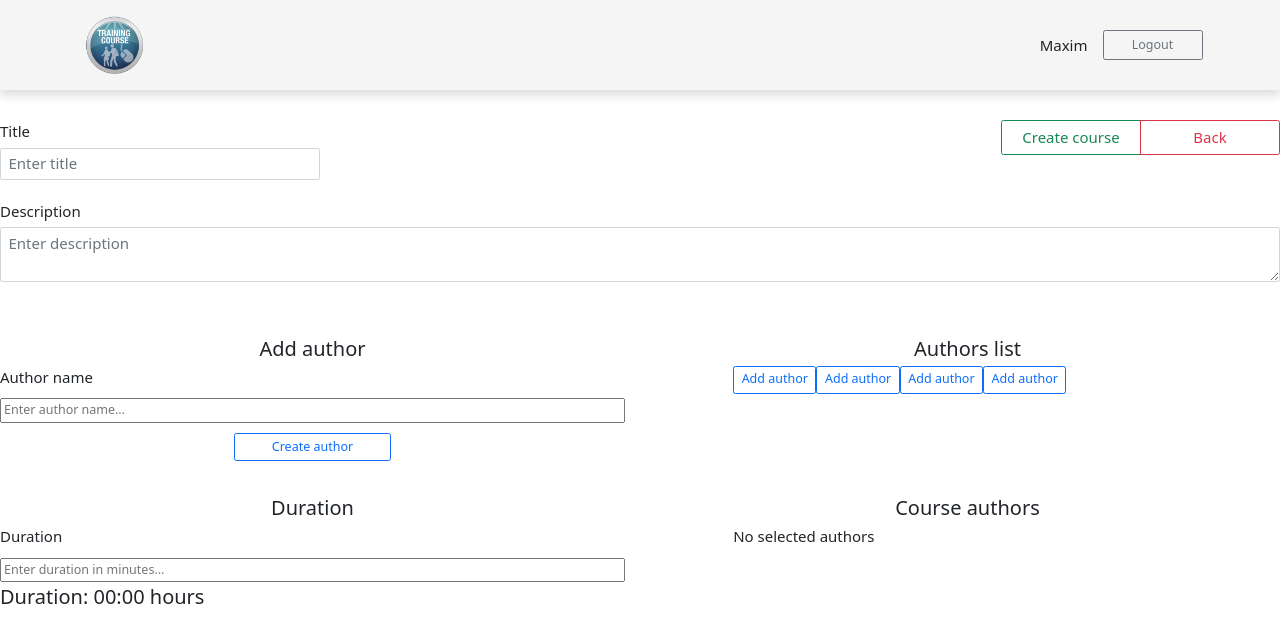
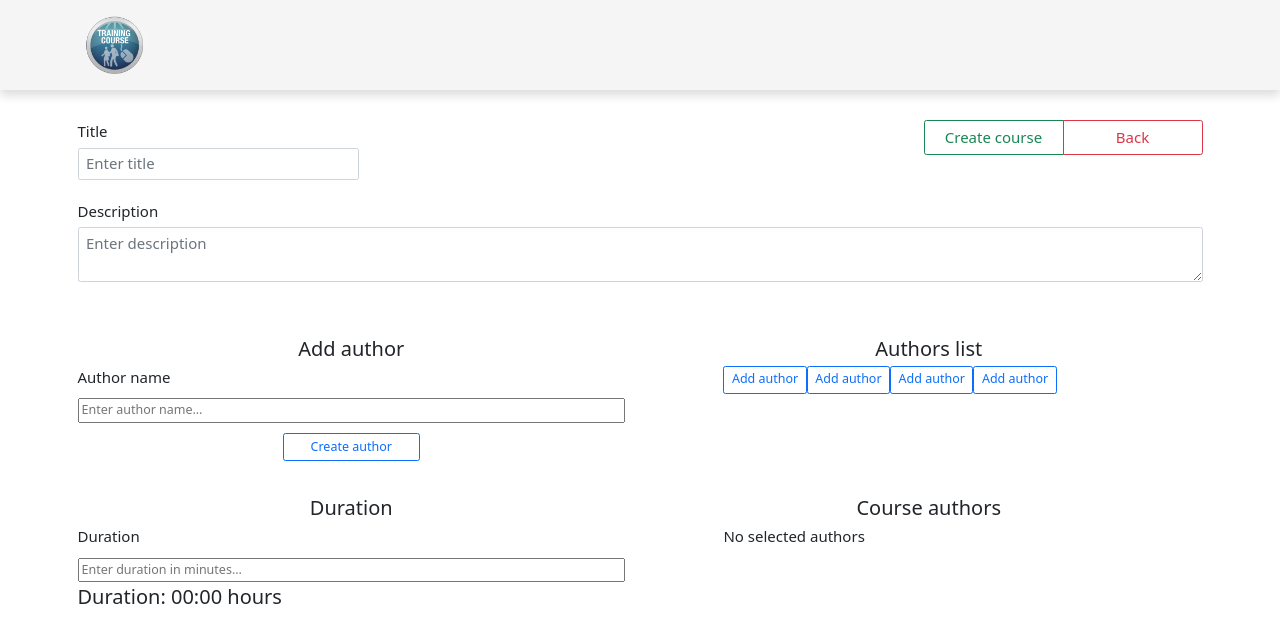
Before and after one commit to manovik/course-app, a React (Create React App) app: page /courses in a window 1280 px wide. Both pictures are taken after typing "Sample" into the empty fields and a click on the button "Add new course". Shown: the top 642 px of the page. Built offline with nearby package versions, Linux system fonts and the light colour scheme; what common would draw is missing.

Commit message:
feat: improve markup, add link for logo

```diff
--- a/src/components/Courses/Courses.jsx
+++ b/src/components/Courses/Courses.jsx
@@ -86,9 +86,13 @@ const Courses = ({ isLoadingHandler }) => {
       dispatch={memoDispatch}
     />
   ) : (
+    <div className='container'>
       <section>
         <div className='d-flex justify-content-between mb-4'>
-        <SearchBar searchHandler={onSearch} clearInputHandler={onClearInput} />
+          <SearchBar
+            searchHandler={onSearch}
+            clearInputHandler={onClearInput}
+          />
           <Button
             buttonText='Add new course'
             btnClassName='btn-outline-success btn-wide fs-4'
@@ -100,6 +104,7 @@ const Courses = ({ isLoadingHandler }) => {
             <CourseCard key={course.id} course={course} />
           ))) || <NothingToShow />}
       </section>
+    </div>
   );
 };
 
--- a/src/components/CreateCourse/CreateCourse.jsx
+++ b/src/components/CreateCourse/CreateCourse.jsx
@@ -13,6 +13,7 @@ const CreateCourse = ({ createModeSwitcher, createNewCourse, dispatch }) => {
     dispatch({ type: actionType, payload: e.target.value });
 
   return (
+    <div className='container'>
       <section className='fs-4'>
         <div className='d-flex justify-content-between'>
           <div className='w-25 mb-2'>
@@ -49,6 +50,7 @@ const CreateCourse = ({ createModeSwitcher, createNewCourse, dispatch }) => {
         </div>
         <InfoWrapper dispatch={dispatch} />
       </section>
+    </div>
   );
 };
 
--- a/src/components/Header/Header.jsx
+++ b/src/components/Header/Header.jsx
@@ -1,18 +1,26 @@
 import React from 'react';
+
+import { Link } from 'react-router-dom';
+
 import { Button } from 'common/Button';
+
 import { Logo } from './components/Logo';
 import { User } from './components/User';
+
 import './header.scss';
 
-const Header = () => {
+const Header = ({ isLoggedIn }) => {
   return (
     <header className='header shadow p-3 mb-5'>
       <div className='container'>
         <div className='d-flex align-items-center'>
           <div className='col'>
+            <Link to='/'>
               <Logo />
+            </Link>
           </div>
-
+          {isLoggedIn && (
+            <>
               <div className='col-auto p-4'>
                 <User name='Maxim' />
               </div>
@@ -22,6 +30,8 @@ const Header = () => {
                   buttonText={'Logout'}
                 />
               </div>
+            </>
+          )}
         </div>
       </div>
     </header>
```
Lines whose indentation alone changed are shown as unchanged.
